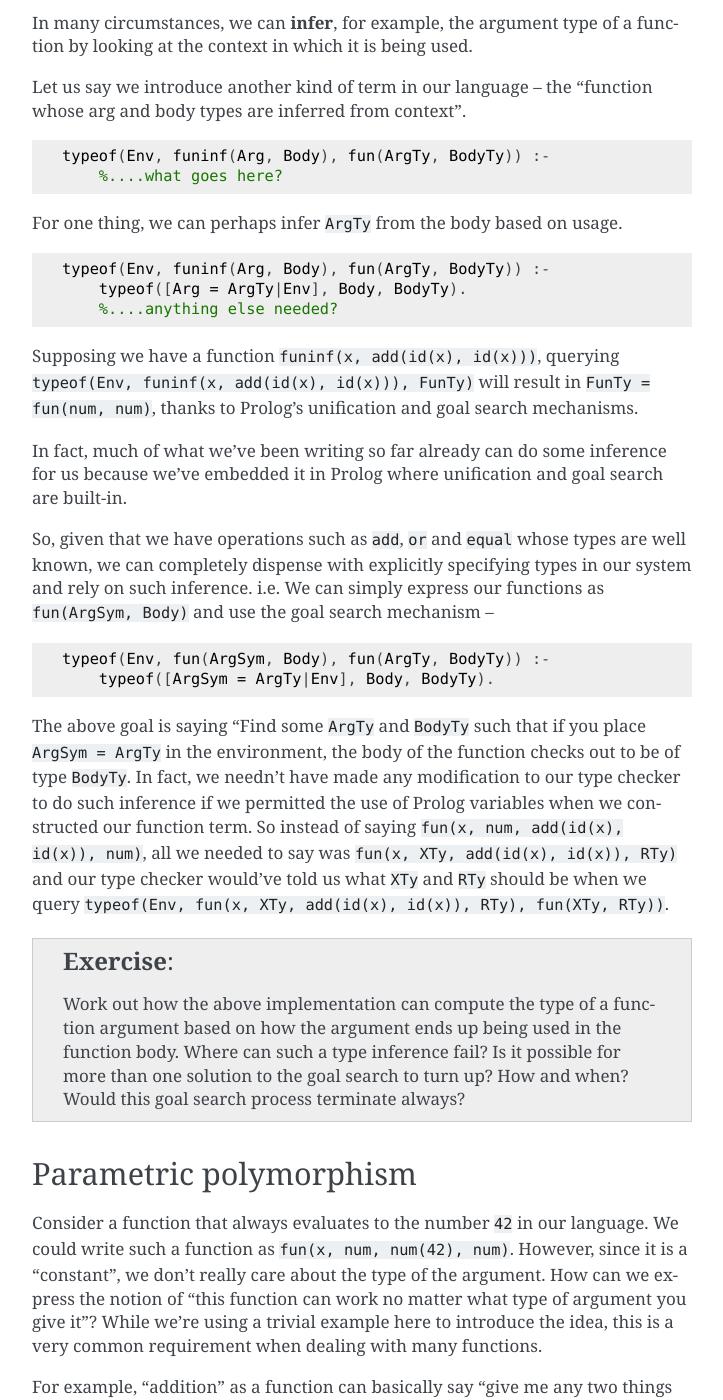
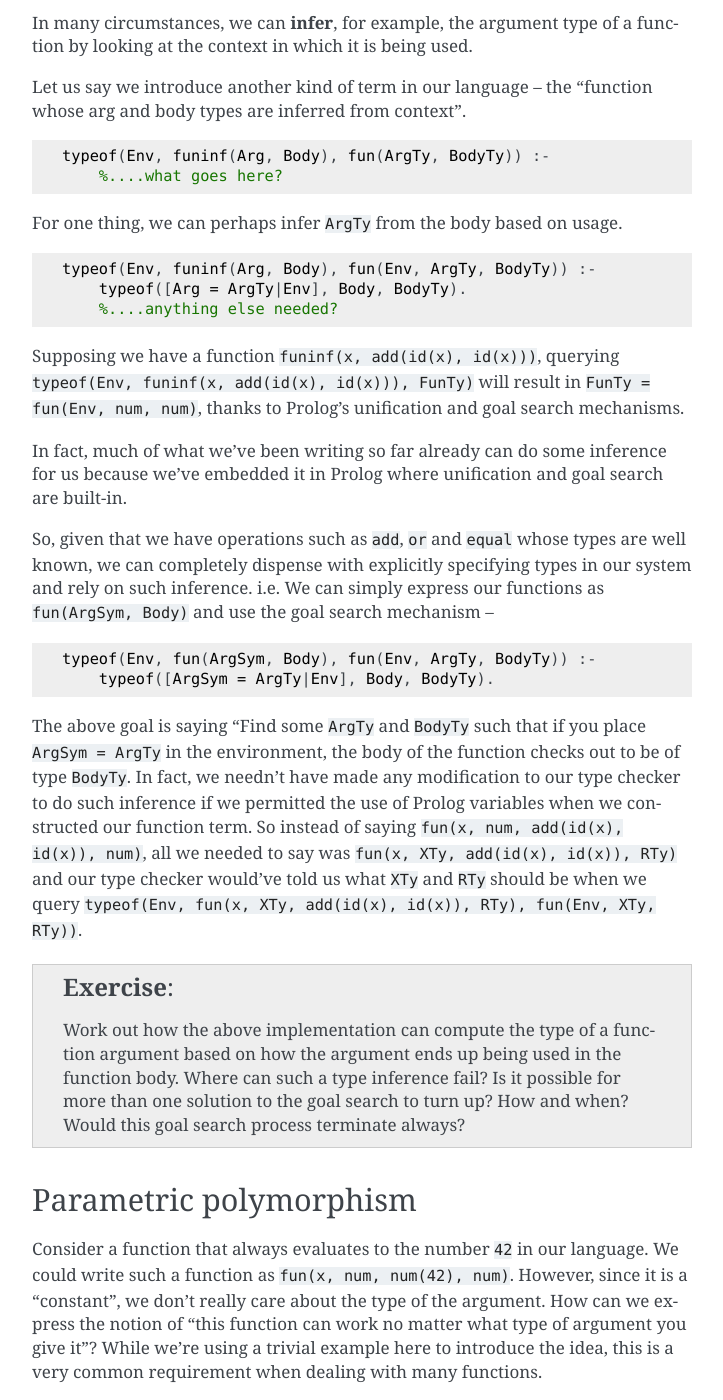
Before and after one commit to kreauniv/comp308, a Sphinx documentation site: the page built from source/types.rst, in a window 1280 px wide and 1400 px high, scrolled down 6870 px. Shown: the whole window, without its empty margins (388-1111 px from the left). Built offline with Sphinx 7.4.7, drawn with Linux system fonts in a browser that asks for light colours.

Commit message:
added type environment

```diff
--- a/source/types.rst
+++ b/source/types.rst
@@ -361,13 +361,13 @@ usage.
 
 .. code-block:: prolog
 
-    typeof(Env, funinf(Arg, Body), fun(ArgTy, BodyTy)) :-
+    typeof(Env, funinf(Arg, Body), fun(Env, ArgTy, BodyTy)) :-
         typeof([Arg = ArgTy|Env], Body, BodyTy).
         %....anything else needed?
 
 Supposing we have a function :code:`funinf(x, add(id(x), id(x)))`,
 querying :code:`typeof(Env, funinf(x, add(id(x), id(x))), FunTy)`
-will result in :code:`FunTy = fun(num, num)`, thanks to Prolog's
+will result in :code:`FunTy = fun(Env, num, num)`, thanks to Prolog's
 unification and goal search mechanisms.
 
 In fact, much of what we've been writing so far already can do
@@ -382,7 +382,7 @@ on such inference. i.e. We can simply express our functions as
 
 .. code-block:: prolog
 
-    typeof(Env, fun(ArgSym, Body), fun(ArgTy, BodyTy)) :-
+    typeof(Env, fun(ArgSym, Body), fun(Env, ArgTy, BodyTy)) :-
         typeof([ArgSym = ArgTy|Env], Body, BodyTy).
 
 The above goal is saying "Find some :code:`ArgTy` and :code:`BodyTy` such that
@@ -393,7 +393,7 @@ use of Prolog variables when we constructed our function term. So instead of
 saying :code:`fun(x, num, add(id(x), id(x)), num)`, all we needed to say was
 :code:`fun(x, XTy, add(id(x), id(x)), RTy)` and our type checker would've told
 us what :code:`XTy` and :code:`RTy` should be when we query
-:code:`typeof(Env, fun(x, XTy, add(id(x), id(x)), RTy), fun(XTy, RTy))`.
+:code:`typeof(Env, fun(x, XTy, add(id(x), id(x)), RTy), fun(Env, XTy, RTy))`.
 
 .. admonition:: **Exercise**
 
```
